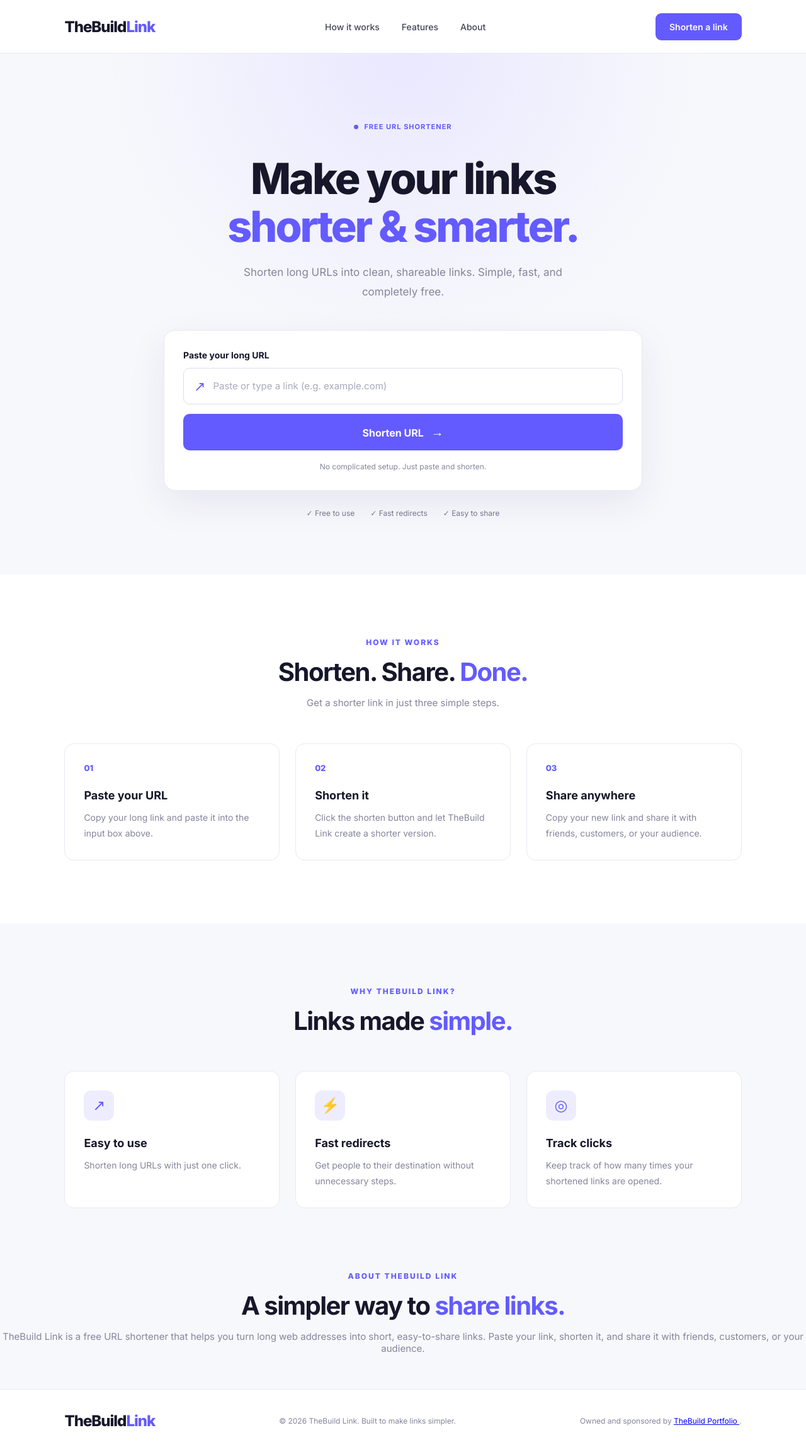
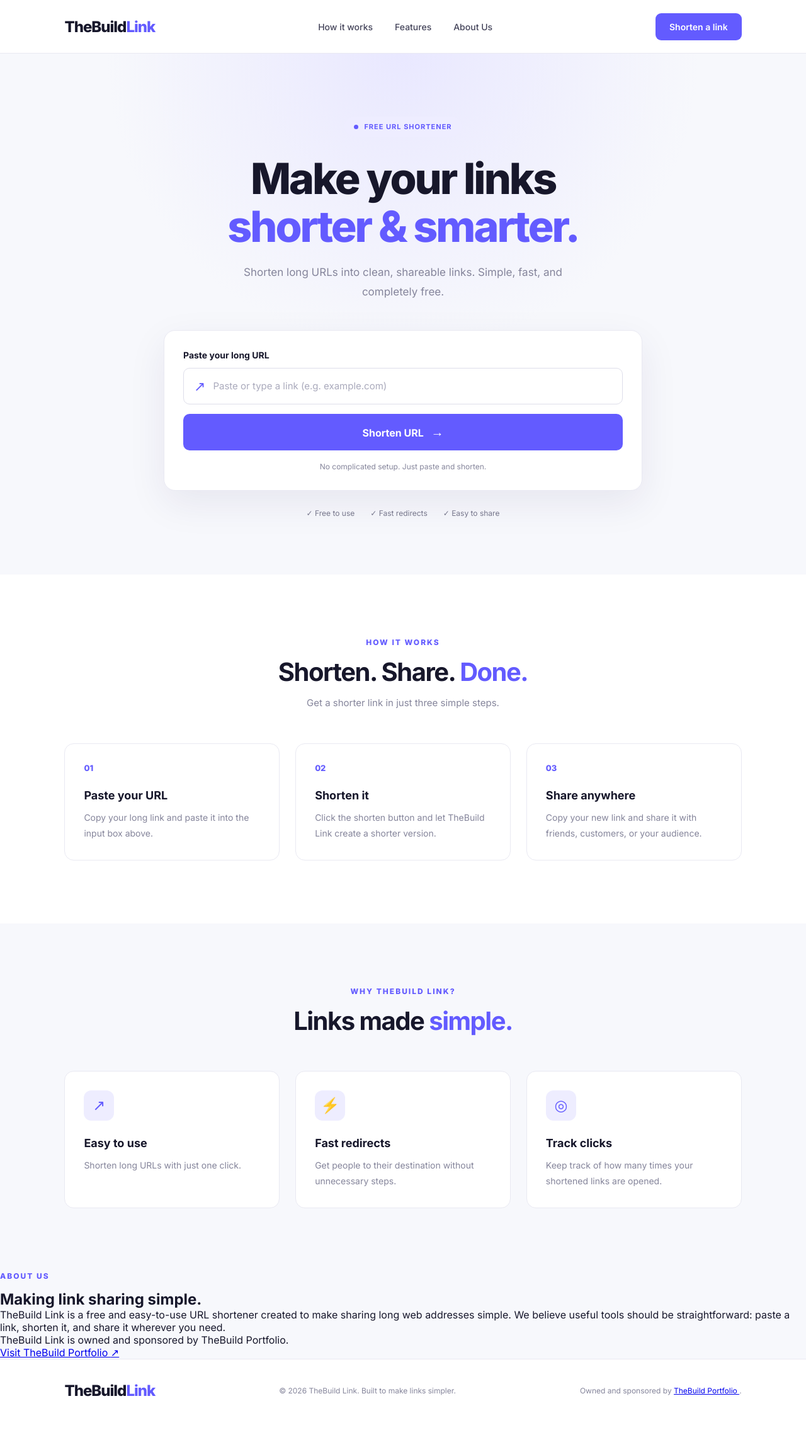
Before and after one commit to JayJay-cmd-glitch/thebuild-link, a Node server app: page / in a window 1280 px wide. Shown: the whole page at 63% size. After the commit the page ends 2217 px from the top, so only its background shows below. Run offline with Node 20, Linux system fonts and the light colour scheme; some libraries are stand-ins or nearby versions.

Commit message:
Add About Us section and portfolio contact link

```diff
--- a/views/index.ejs
+++ b/views/index.ejs
@@ -23,7 +23,7 @@
         <nav>
             <a href="#how-it-works">How it works</a>
             <a href="#features">Features</a>
-            <a href="#about">About</a>
+            <a href="#about">About Us</a>
         </nav>
 
         <a href="#shortener" class="nav-button">
@@ -230,25 +230,34 @@
 
         </section>
 
-        <!-- About TheBuild Link -->
+        <!-- About Us -->
         <section class="about-section" id="about">
 
-            <div class="section-heading">
+            <div class="about-content">
 
                 <p class="section-label">
-                    ABOUT THEBUILD LINK
+                    ABOUT US
                 </p>
 
                 <h2>
-                    A simpler way to <span>share links.</span>
+                    Making link sharing <span>simple.</span>
                 </h2>
 
-                <p>
-                    TheBuild Link is a free URL shortener that helps you turn
-                    long web addresses into short, easy-to-share links.
-                    Paste your link, shorten it, and share it with friends,
-                    customers, or your audience.
+                <p class="about-description">
+                    TheBuild Link is a free and easy-to-use URL shortener created
+                    to make sharing long web addresses simple. We believe useful
+                    tools should be straightforward: paste a link, shorten it,
+                    and share it wherever you need.
                 </p>
+
+                <p class="about-note">
+                    TheBuild Link is owned and sponsored by TheBuild Portfolio.
+                </p>
+
+                <a class="about-button" href="https://thebuildportfoilio.netlify.app/"
+                   target="_blank" rel="noopener noreferrer">
+                    Visit TheBuild Portfolio <span aria-hidden="true">↗</span>
+                </a>
 
             </div>
 
```
